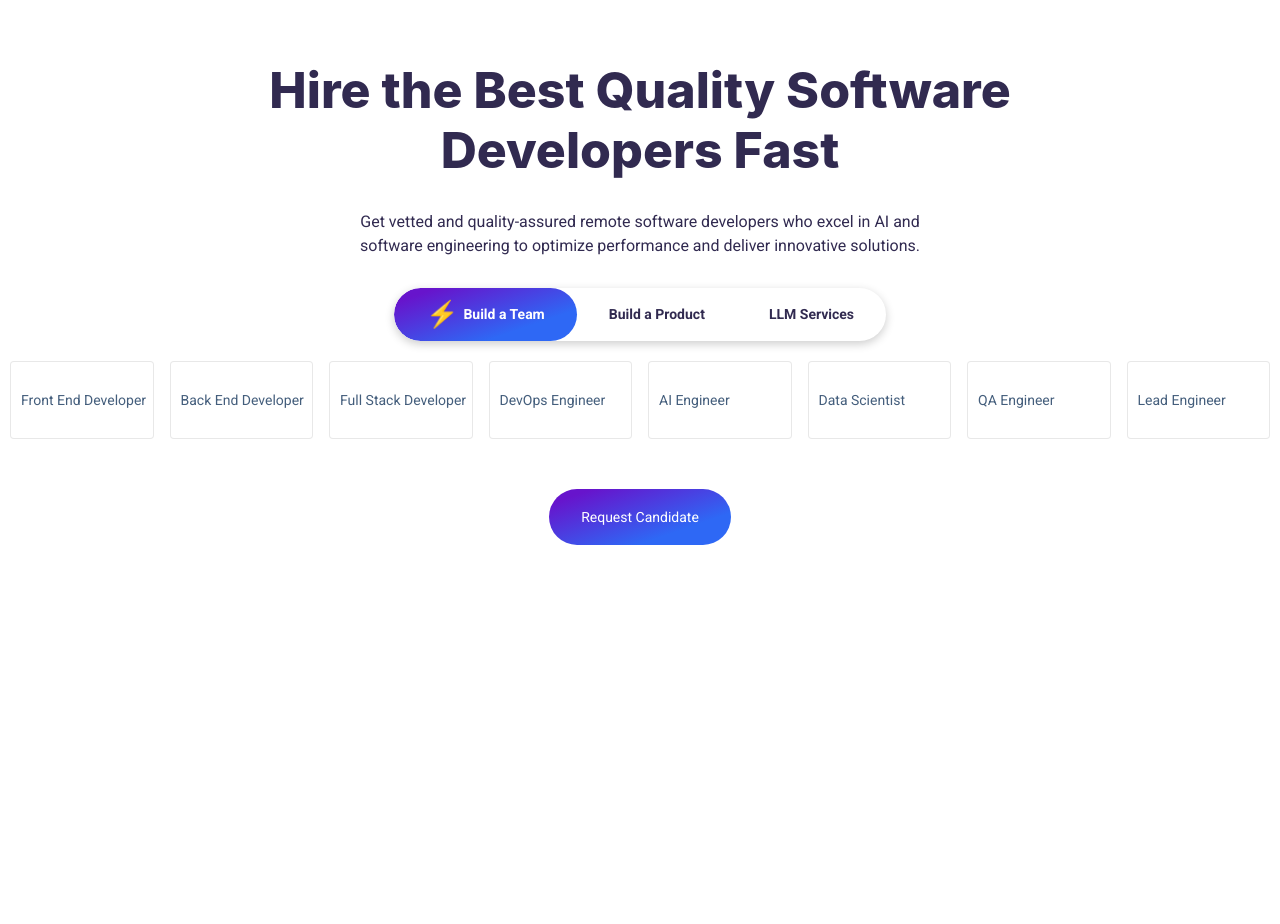
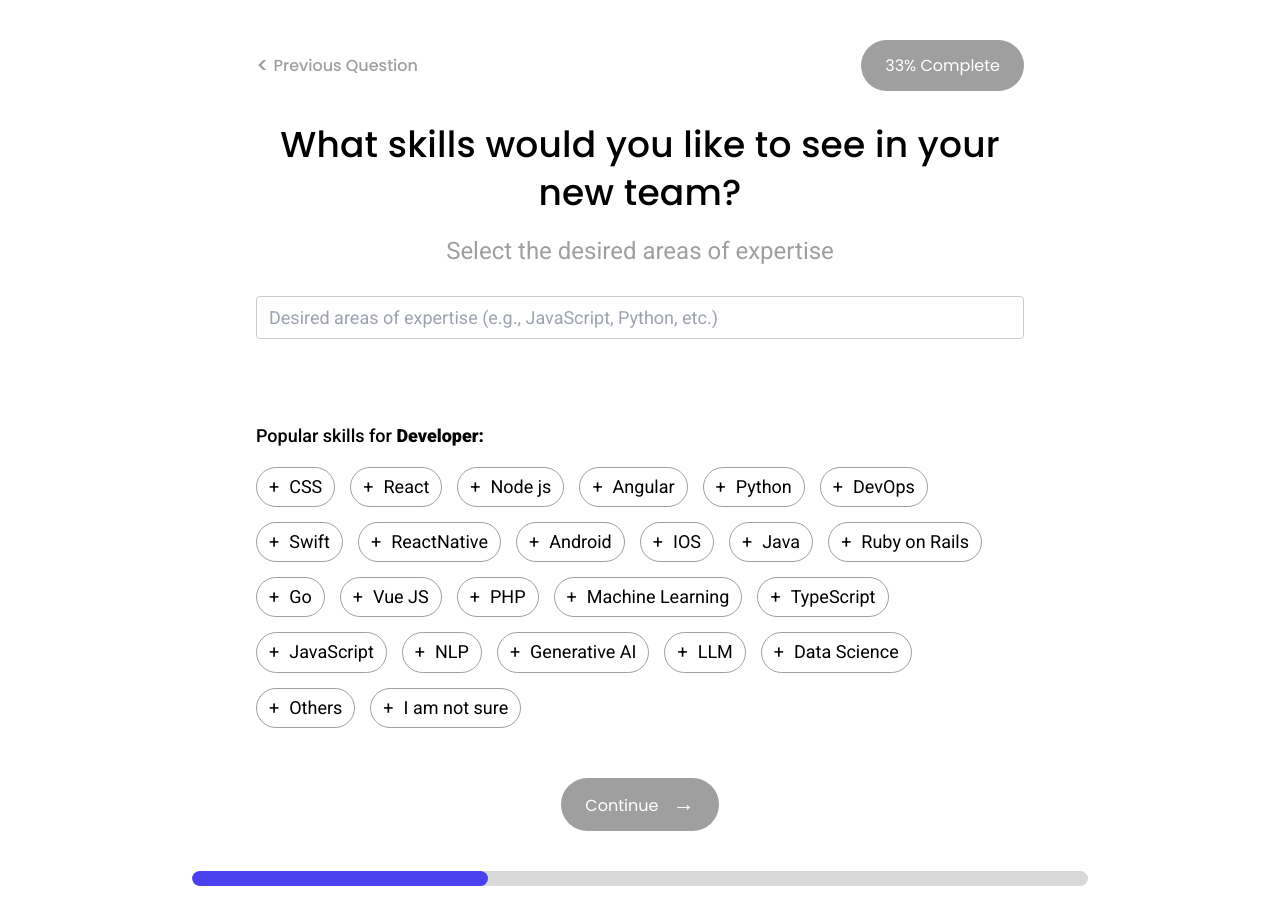
Before and after one commit to zohaibwebdev/codeAnalytics-dashboard, a Next.js app: page / in a window 1280 px wide. Before the commit the page ends 800 px from the top, so only its background shows below. Built offline with nearby package versions, Linux system fonts and the light colour scheme.

Commit message:
feat:input is working now

```diff
--- a/src/components/skills-section/SkillSection.jsx
+++ b/src/components/skills-section/SkillSection.jsx
@@ -15,6 +15,7 @@ const SkillSection = () => {
 
     const [selected, setSelected] = useState([]);
     const [error, setError] = useState(null);
+    const [inputValue, setInputValue] = useState("");
 
     useEffect(() => {
         // Set the selected skills based on the selectedSkills from context
@@ -22,11 +23,14 @@ const SkillSection = () => {
     }, [selectedSkills]);
 
     const handleSkillClick = (skill) => {
-        setSelected((prevSelected) =>
-            prevSelected.includes(skill)
-                ? prevSelected.filter((s) => s !== skill)
-                : [...prevSelected, skill]
-        );
+        setSelected((prevSelected) => {
+            // If the skill is already selected, remove it
+            if (prevSelected.includes(skill)) {
+                return prevSelected.filter((s) => s !== skill);
+            }
+            // Otherwise, add it to the selected skills
+            return [...prevSelected, skill];
+        });
         setError(false);
     };
 
@@ -40,6 +44,25 @@ const SkillSection = () => {
     };
 
     const handleBack = () => back();
+
+    // Filter skills based on the input value
+    const filteredSkills = skills.filter(skill =>
+        skill.toLowerCase().includes(inputValue.toLowerCase())
+    );
+
+    // Handle Enter key press
+    const handleKeyDown = (e) => {
+        if (e.key === 'Enter') {
+            if (filteredSkills.length === 1) { // If exactly one skill is filtered
+                const skillToSelect = filteredSkills[0];
+                // Add the skill if it's not already selected
+                if (!selected.includes(skillToSelect)) {
+                    setSelected((prevSelected) => [...prevSelected, skillToSelect]);
+                }
+                setInputValue(""); // Clear the input after adding
+            }
+        }
+    };
 
     return (
         <section className={styles.skillSection}>
@@ -59,16 +82,30 @@ const SkillSection = () => {
                         type="text"
                         className={styles.input}
                         placeholder="Desired areas of expertise (e.g., JavaScript, Python, etc.)"
+                        value={inputValue}
+                        onChange={(e) => setInputValue(e.target.value)}
+                        onKeyDown={handleKeyDown} // Add key down event handler
                     />
+                    <div className={styles.selectedSkills}>
+                        {selected.map((label, index) => (
+                            <div
+                                key={index}
+                                className={`${styles.selected}`}
+                                onClick={() => handleSkillClick(label)} // Enable unselection on click
+                            >
+                                {label}
+                            </div>
+                        ))}
+                    </div>
                 </div>
                 <div className={styles.skills}>
                     <h1>Popular skills for <span>Developer:</span></h1>
                     <div className={styles.skillSet}>
-                        {skills.map((label, index) => (
+                        {filteredSkills.map((label, index) => (
                             <div
                                 key={index}
                                 className={`${styles.skill} ${selected.includes(label) ? styles.checked : ''}`}
-                                onClick={() => handleSkillClick(label)}
+                                onClick={() => handleSkillClick(label)} // Enable selection on click
                             >
                                 <span>+</span> {label}
                             </div>
--- a/src/components/skills-section/SkillSection.module.css
+++ b/src/components/skills-section/SkillSection.module.css
@@ -87,7 +87,9 @@
   line-height: 29px;
 }
 .inputContainer {
-  flex-grow: 1;
+  display: flex;
+  flex-direction: column;
+  gap: 10px;
 }
 .input {
   width: 100% !important;
@@ -102,8 +104,24 @@
   background: #fff;
   padding: 8px 12px;
 }
+.selectedSkills{
+  min-height: 26px;
+  width:100%;
+  display: flex;
+  gap: 10px;
+  flex-wrap: wrap;
+}
+.selected{
+  padding: 4px 8px;
+  font-size: 14px;
+  border-radius: 20px;
+  background: #d0d2dc;
+  color: black;
+  border: 1px solid #ccc;
+  cursor: pointer;
+}
 .skills h1 {
-  margin-top: 30px;
+  margin-top: 20px;
   color: #000;
   font-family:'Roboto', sans-serif;
   font-size: 18px;
--- a/src/context/form-data-context/form-data-container.jsx
+++ b/src/context/form-data-context/form-data-container.jsx
@@ -14,7 +14,7 @@ const FormDataContainer = ({ children }) => {
   ];
 
   const [state, setState] = useState({
-    currentStepIndex: 0,
+    currentStepIndex: 1,
     selectedLabel: "team",
     selectedRoles: [],
     selectedSkills: [],
```
